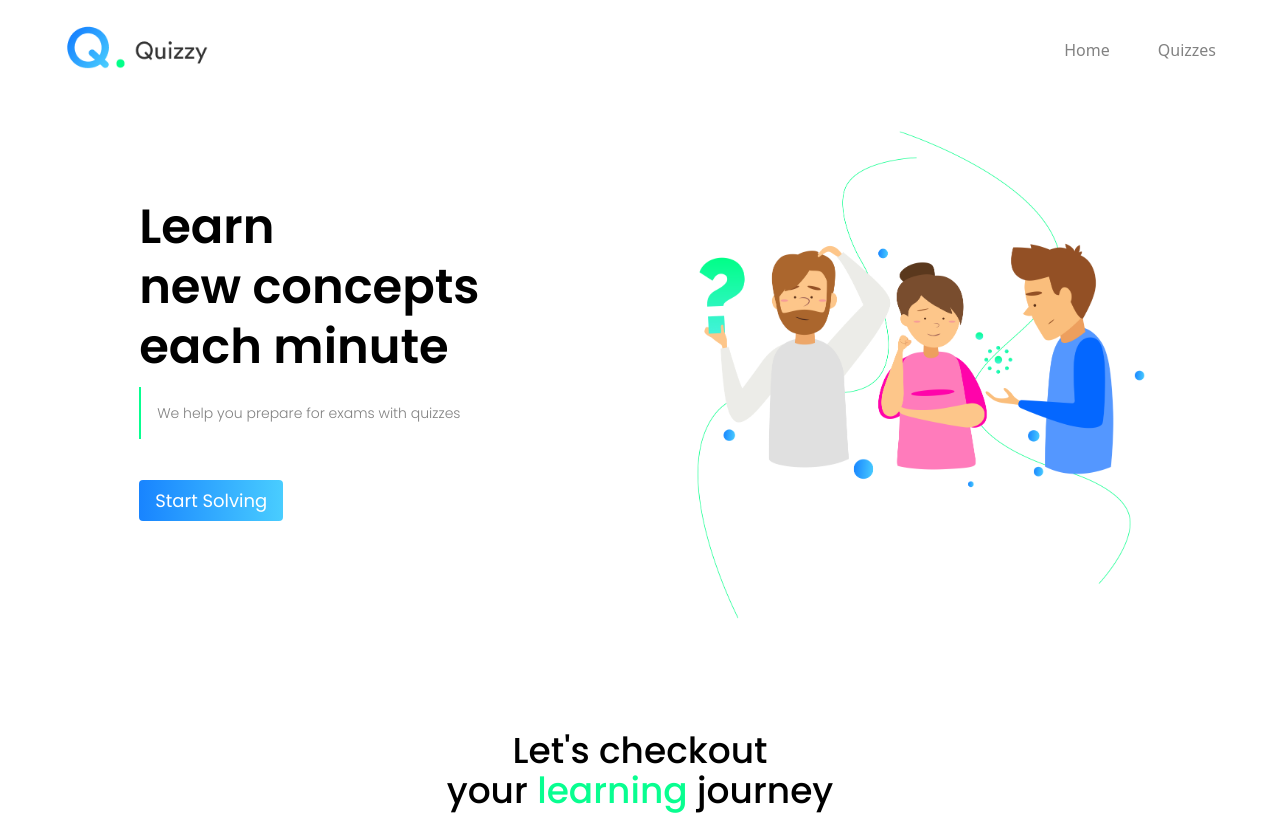
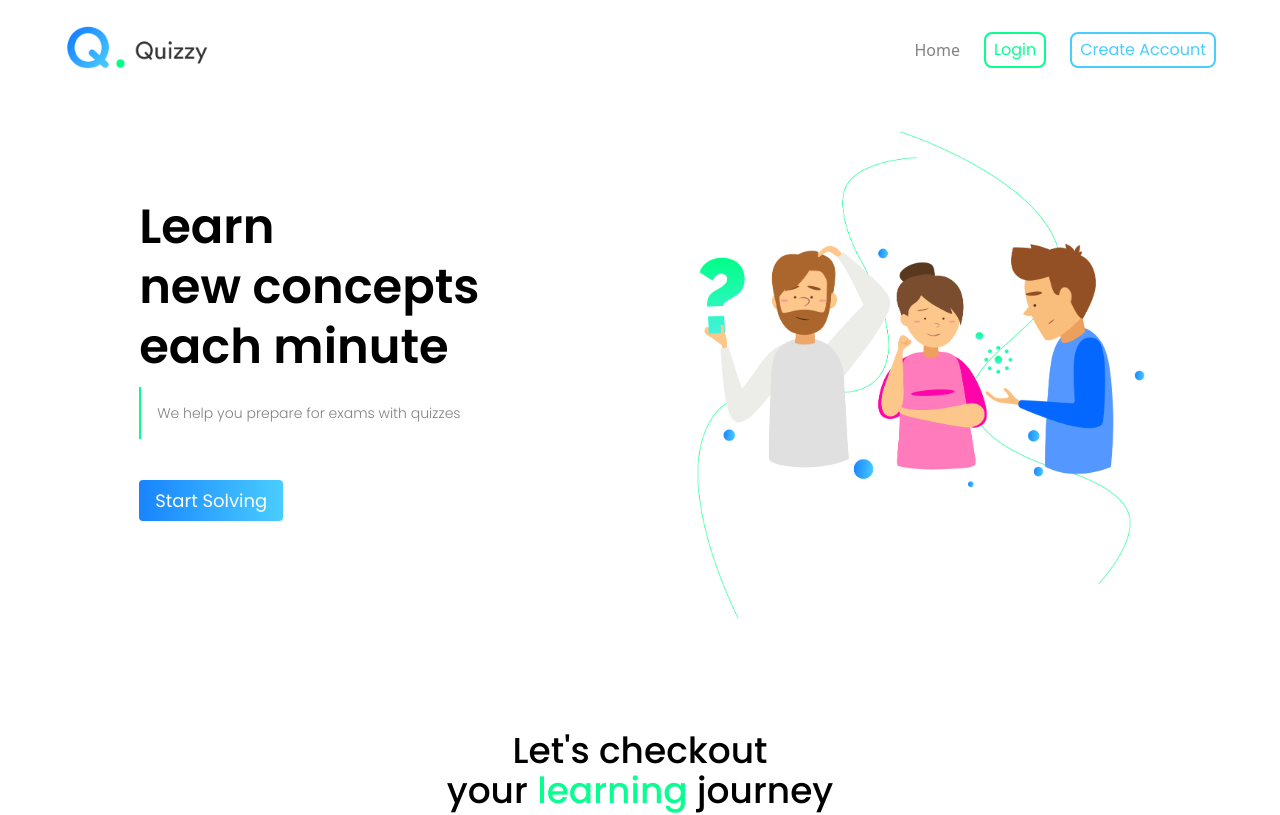
Before and after one commit to viniduminsara/Quizzy, a React (Vite) app: page / in a window 1280 px wide. Shown: the top 815 px of the page. Built offline with nearby package versions, Linux system fonts and the light colour scheme; no server answers.

Commit message:
feat: add authentication

```diff
--- a/package.json
+++ b/package.json
@@ -17,7 +17,8 @@
     "react-icons": "^5.3.0",
     "react-loader-spinner": "^6.1.6",
     "react-redux": "^9.1.2",
-    "react-router-dom": "^6.26.2"
+    "react-router-dom": "^6.26.2",
+    "react-toastify": "^10.0.5"
   },
   "devDependencies": {
     "@eslint/js": "^9.9.0",
--- a/src/App.jsx
+++ b/src/App.jsx
@@ -1,34 +1,50 @@
-import {createBrowserRouter, RouterProvider} from "react-router-dom";
+import {BrowserRouter, Route, Routes} from "react-router-dom";
 import RootLayout from "./layouts/RootLayout.jsx";
 import Home from "./pages/Home.jsx";
 import Quizzes from "./pages/Quizzes.jsx";
 import Quiz from "./pages/Quiz.jsx";
-import {Provider} from "react-redux";
-import store from "./store/index.js";
+import {useDispatch} from "react-redux";
 import Error from "./pages/Error.jsx";
 import Signup from "./pages/Signup.jsx";
 import Login from "./pages/Login.jsx";
-
-const router = createBrowserRouter([
-    {
-        path: '/',
-        element: <RootLayout />,
-        errorElement: <Error/>,
-        children: [
-            { index: true, element: <Home /> },
-            { path: 'quizzes', element: <Quizzes /> },
-            { path: 'quiz/:quizId', element: <Quiz /> },
-            { path: 'signup', element: <Signup/> },
-            { path: 'login', element: <Login/> },
-        ]
-    }
-]);
+import {getAuth, onAuthStateChanged, signOut} from "firebase/auth";
+import {authActions} from "./store/auth.js";
+import {ToastContainer} from "react-toastify";
 
 function App() {
+
+    const dispatch = useDispatch();
+
+    const auth = getAuth();
+    onAuthStateChanged(auth, (user) => {
+        if (user) {
+            const userData = {
+                uid: user.uid,
+                email: user.email,
+                displayName: user.displayName,
+                photoURL: user.photoURL
+            };
+            dispatch(authActions.setUser(userData));
+        } else {
+            console.log('user signed out');
+        }
+    });
+
     return (
-        <Provider store={store}>
-            <RouterProvider router={router} />
-        </Provider>
+        <>
+            <BrowserRouter>
+                <Routes>
+                    <Route path='/' element={<RootLayout/>} errorElement={<Error/>}>
+                        <Route index={true} element={<Home/>}/>
+                        <Route path='quizzes' element={<Quizzes/>}/>
+                        <Route path='quiz/:quizId' element={<Quiz/>}/>
+                        <Route path='signup' element={<Signup/>}/>
+                        <Route path='login' element={<Login/>}/>
+                    </Route>
+                </Routes>
+            </BrowserRouter>
+            <ToastContainer position='bottom-right' />
+        </>
     )
 }
 
--- a/src/components/Header.jsx
+++ b/src/components/Header.jsx
@@ -8,7 +8,8 @@ import quizSlice from "../store/quiz.js";
 
 const Header = () => {
 
-    const {isOngoingQuiz} = useSelector(state => state.quiz, [quizSlice]);
+    const {isOngoingQuiz} = useSelector(state => state.quiz);
+    const {isAuthenticated} = useSelector(state => state.auth);
     const [isOpen, setIsOpen] = useState(false);
 
     const handleDisabledClick = (e) => {
@@ -30,7 +31,7 @@ const Header = () => {
                         </button>
                     </div>
 
-                    <div className="hidden md:flex md:space-x-12">
+                    <div className="hidden md:flex items-center md:space-x-6">
                         <NavLink
                             to="/"
                             className={`text-secondary ${isOngoingQuiz ? 'opacity-50 pointer-events-none' : ''}`}
@@ -38,13 +39,32 @@ const Header = () => {
                         >
                             Home
                         </NavLink>
+                        {isAuthenticated ?
                             <NavLink
                                 to="/quizzes"
-                            className={`text-secondary ${isOngoingQuiz ? 'opacity-50 pointer-events-none' : ''}`}
+                                className={`text-secondary poppins-regular ${isOngoingQuiz ? 'opacity-50 pointer-events-none' : ''}`}
                                 onClick={isOngoingQuiz ? handleDisabledClick : undefined}
                             >
                                 Quizzes
                             </NavLink>
+
+                            :
+
+                            <>
+                                <NavLink
+                                    to='/login'
+                                    className='text-primary poppins-regular border-primary border-2 px-2 py-1 rounded-lg'
+                                >
+                                    Login
+                                </NavLink>
+                                <NavLink
+                                    to='/signup'
+                                    className='text-accent poppins-regular border-accent border-2 px-2 py-1 rounded-lg'
+                                >
+                                    Create Account
+                                </NavLink>
+                            </>
+                        }
                     </div>
                 </div>
 
@@ -53,18 +73,37 @@ const Header = () => {
                 >
                     <NavLink
                         to="/"
-                        className={`text-secondary ${isOngoingQuiz ? 'opacity-50 pointer-events-none' : ''}`}
+                        className={`text-secondary poppins-regular ${isOngoingQuiz ? 'opacity-50 pointer-events-none' : ''}`}
                         onClick={isOngoingQuiz ? handleDisabledClick : undefined}
                     >
                         Home
                     </NavLink>
+                    {isAuthenticated ?
                         <NavLink
                             to="/quizzes"
-                        className={`text-secondary ${isOngoingQuiz ? 'opacity-50 pointer-events-none' : ''}`}
+                            className={`text-secondary poppins-regular ${isOngoingQuiz ? 'opacity-50 pointer-events-none' : ''}`}
                             onClick={isOngoingQuiz ? handleDisabledClick : undefined}
                         >
                             Quizzes
                         </NavLink>
+
+                        :
+
+                        <>
+                            <NavLink
+                                to='/login'
+                                className='text-primary w-fit poppins-regular border-primary border-2 px-2 py-1 rounded-lg'
+                            >
+                                Login
+                            </NavLink>
+                            <NavLink
+                                to='/signup'
+                                className='text-accent w-fit poppins-regular border-accent border-2 px-2 py-1 rounded-lg'
+                            >
+                                Create Account
+                            </NavLink>
+                        </>
+                    }
                 </div>
             </div>
         </nav>
--- a/src/components/StyledInput.jsx
+++ b/src/components/StyledInput.jsx
@@ -7,7 +7,6 @@ const StyledInput = ({ type, placeholder, value, onChangeHandler }) => {
             value={value}
             onChange={onChangeHandler}
             className='poppins-regular border border-gray-300 p-2 rounded-md'
-            required
         />
     )
 }
--- a/src/main.jsx
+++ b/src/main.jsx
@@ -1,10 +1,14 @@
-import { StrictMode } from 'react'
-import { createRoot } from 'react-dom/client'
+import {StrictMode} from 'react'
+import {createRoot} from 'react-dom/client'
 import App from './App.jsx'
 import './index.css'
+import store from "./store/index.js";
+import {Provider} from "react-redux";
 
 createRoot(document.getElementById('root')).render(
-  <StrictMode>
-    <App />
-  </StrictMode>,
+    <StrictMode>
+        <Provider store={store}>
+            <App/>
+        </Provider>
+    </StrictMode>,
 )
--- a/src/pages/Login.jsx
+++ b/src/pages/Login.jsx
@@ -3,6 +3,8 @@ import Logo from "../assets/Logo.png";
 import StyledInput from "../components/StyledInput.jsx";
 import Image from "../assets/Login.png";
 import { getAuth, signInWithEmailAndPassword } from "firebase/auth";
+import { toast, ToastContainer } from 'react-toastify';
+import 'react-toastify/dist/ReactToastify.css';
 
 const Login = () => {
     const [email, setEmail] = useState('');
@@ -11,6 +13,23 @@ const Login = () => {
     const handleSubmit = (e) => {
         e.preventDefault();
 
+        const emailRegex = /^[^\s@]+@[^\s@]+\.[^\s@]+$/;
+
+        if (!email) {
+            toast.error('Email is required');
+            return;
+        }
+
+        if (!emailRegex.test(email)) {
+            toast.error('Invalid email format');
+            return;
+        }
+
+        if (password.length < 6) {
+            toast.error('Password is required');
+            return;
+        }
+
         const auth = getAuth();
         signInWithEmailAndPassword(auth, email, password)
             .then((userCredential) => {
@@ -18,8 +37,8 @@ const Login = () => {
                 console.log(user);
             })
             .catch((error) => {
-                console.log(error);
-            })
+                toast.error(error.message);
+            });
     };
 
     return (
@@ -33,7 +52,7 @@ const Login = () => {
                             <h3 className='text-2xl poppins-semibold'>Welcome Back</h3>
                         </div>
                         <StyledInput
-                            type='email'
+                            type='text'
                             placeholder='Enter your email'
                             value={email}
                             onChangeHandler={(e) => setEmail(e.target.value)}
--- a/src/pages/Signup.jsx
+++ b/src/pages/Signup.jsx
@@ -3,6 +3,8 @@ import Learning from "../assets/Signup.png";
 import Logo from "../assets/Logo.png";
 import StyledInput from "../components/StyledInput.jsx";
 import { getAuth, createUserWithEmailAndPassword } from "firebase/auth";
+import { toast } from 'react-toastify';
+import 'react-toastify/dist/ReactToastify.css';
 
 const Signup = () => {
     const [email, setEmail] = useState('');
@@ -11,15 +13,33 @@ const Signup = () => {
     const handleSubmit = (e) => {
         e.preventDefault();
 
+        const emailRegex = /^[^\s@]+@[^\s@]+\.[^\s@]+$/;
+
+        if (!email) {
+            toast.error('Email is required');
+            return;
+        }
+
+        if (!emailRegex.test(email)) {
+            toast.error('Invalid email format');
+            return;
+        }
+
+        if (password.length < 6) {
+            toast.error('Password must be at least 6 characters');
+            return;
+        }
+
         const auth = getAuth();
         createUserWithEmailAndPassword(auth, email, password)
             .then((userCredential) => {
                 const user = userCredential.user;
                 console.log(user);
+                toast.success('Signup successful!');
             })
             .catch((error) => {
-                console.log(error);
-            })
+                toast.error(error.message);
+            });
     };
 
     return (
--- /dev/null
+++ b/src/store/auth.js
@@ -0,0 +1,25 @@
+import {createSlice} from "@reduxjs/toolkit";
+
+const initialAuthState = {
+    user: null,
+    isAuthenticated: false,
+}
+
+const authSlice = createSlice({
+    name: 'auth',
+    initialState: initialAuthState,
+    reducers: {
+        setUser(state, action){
+            state.user = action.payload;
+            state.isAuthenticated = true;
+        },
+        logout(state){
+            state.user = null;
+            state.isAuthenticated = false;
+        }
+    }
+});
+
+export const authActions = authSlice.actions;
+
+export default authSlice;
--- a/src/store/index.js
+++ b/src/store/index.js
@@ -1,8 +1,10 @@
 import {configureStore} from "@reduxjs/toolkit";
 import quizSlice from "./quiz.js";
+import authSlice from "./auth.js";
 
 const store = configureStore({
     reducer: {
+        auth: authSlice.reducer,
         quiz: quizSlice.reducer,
     }
 });
```
Also changed, not shown: 1 other file (tests, documents, lock files or other folders). Lines whose indentation alone changed are shown as unchanged.
